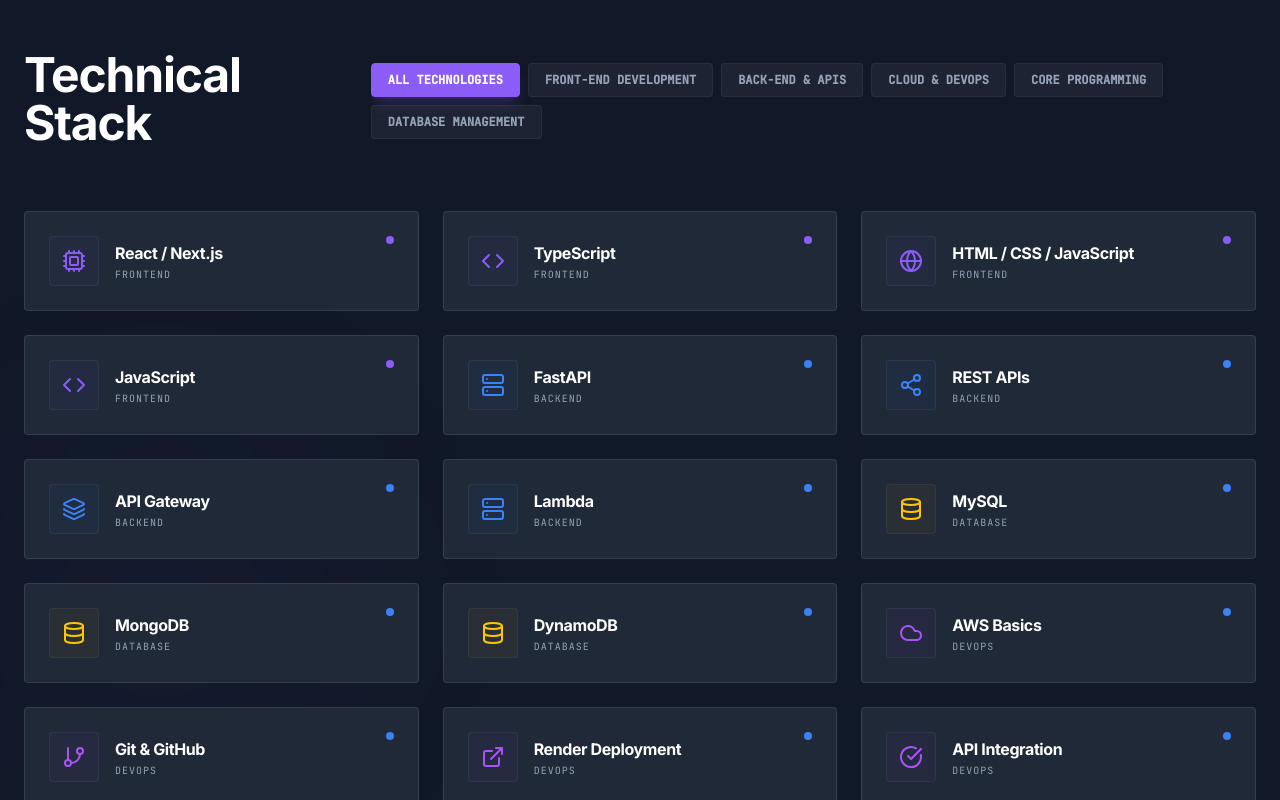
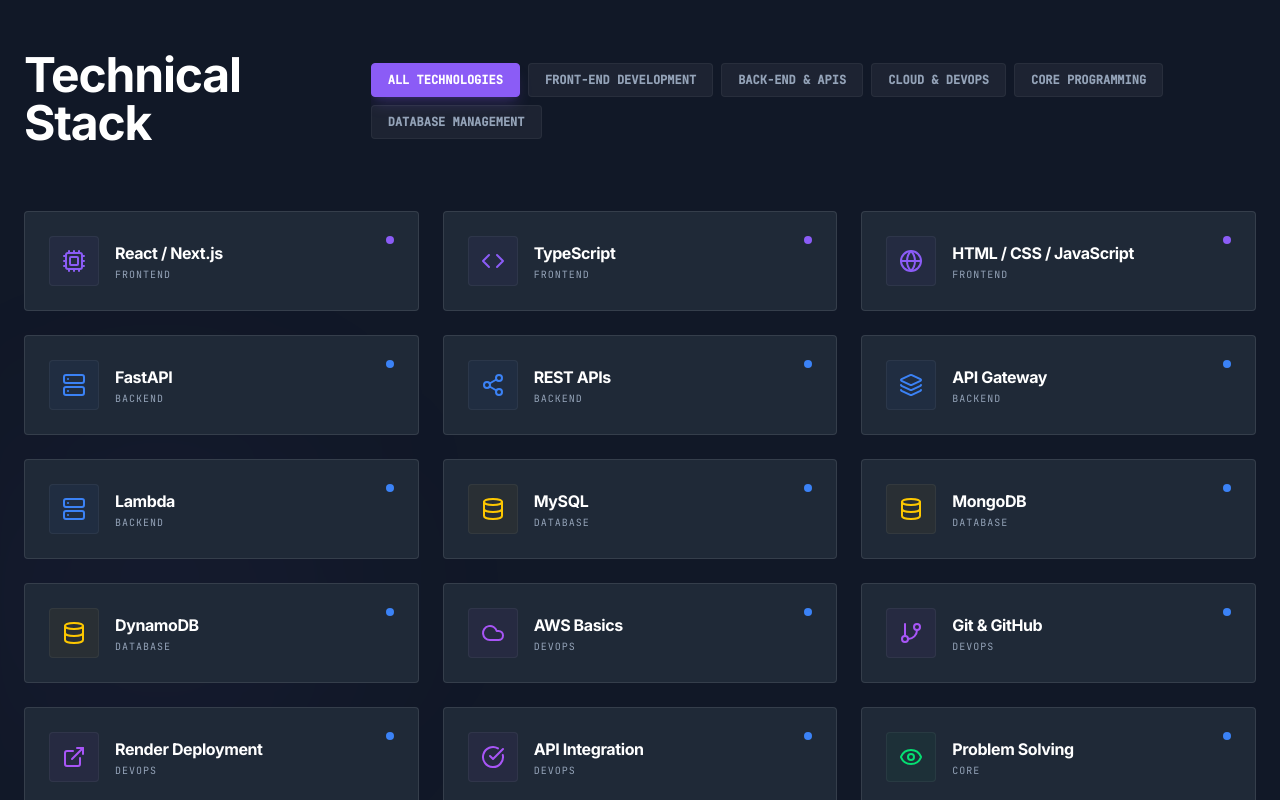
Before and after one commit to Greeshmitha2702/portfolio, a React (Vite) app: page / in a window 1280 px wide. Shown: the part 1795-2595 px from the top of the page. Built offline with nearby package versions, Linux system fonts and the light colour scheme.

Commit message:
remove: duplicate data removed

```diff
--- a/src/data.ts
+++ b/src/data.ts
@@ -22,7 +22,6 @@
   { name: 'React / Next.js', category: 'frontend', iconName: 'Cpu' },
   { name: 'TypeScript', category: 'frontend', iconName: 'Code' },
   { name: 'HTML / CSS / JavaScript', category: 'frontend', iconName: 'Globe' },
-  { name: 'JavaScript', category: 'frontend', iconName: 'Code' },
 
   { name: 'FastAPI', category: 'backend', iconName: 'Server' },
   { name: 'REST APIs', category: 'backend', iconName: 'Share2' },
```
